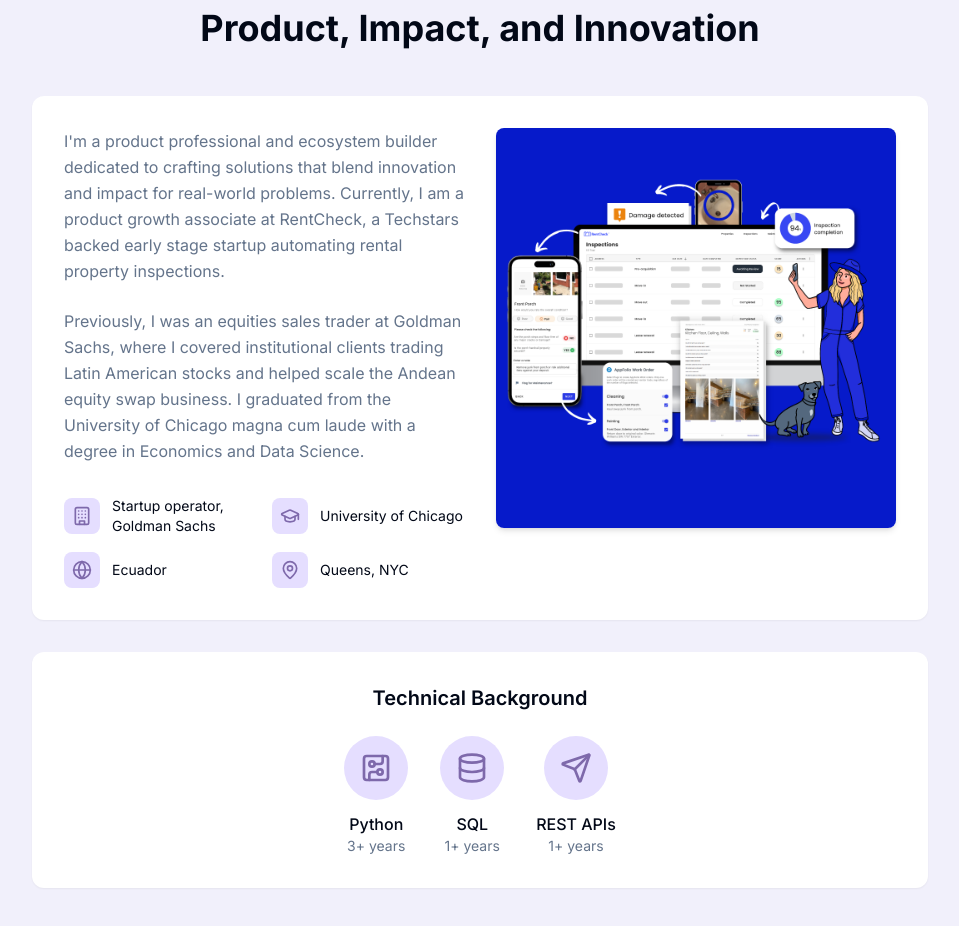
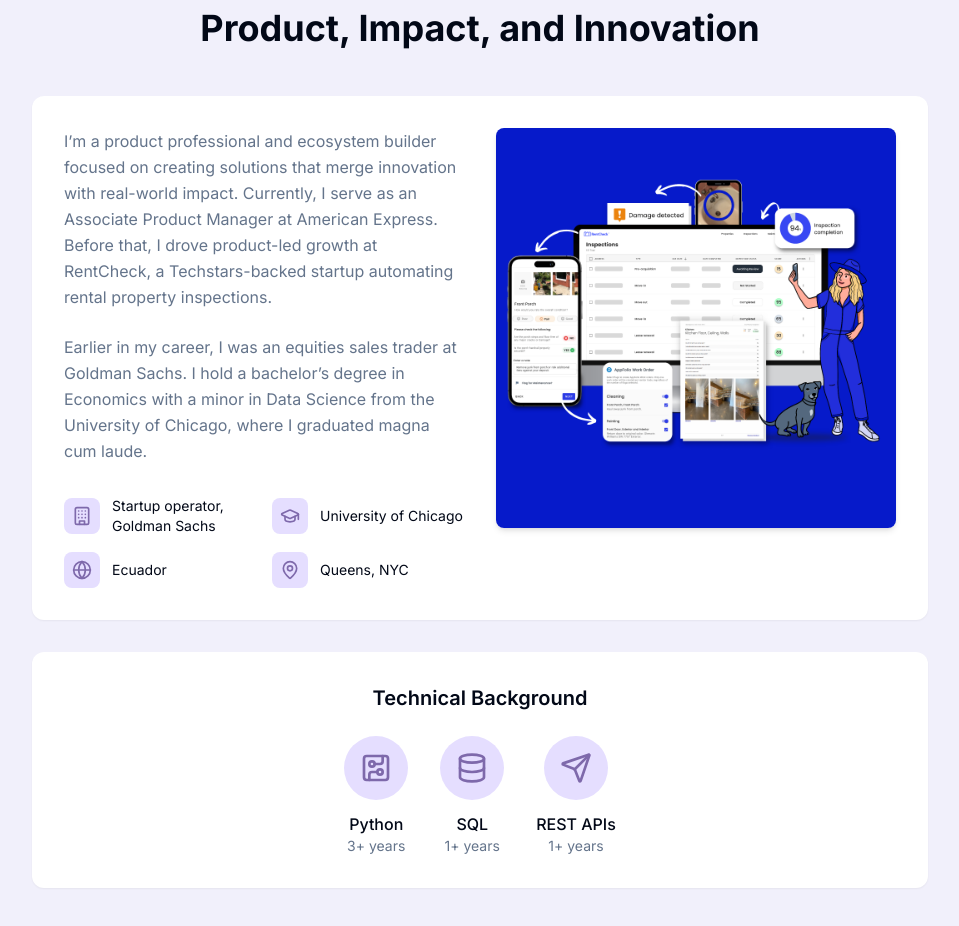
Before and after one commit to navjos/josselyn, a React (Vite) app: page / in a window 1280 px wide. Shown: the part 920-1846 px from the top of the page, without its empty margins (160-1119 px from the left). Built offline with nearby package versions, Linux system fonts and the light colour scheme.

Commit message:
Visual edit in Lovable

```diff
--- a/src/components/About.tsx
+++ b/src/components/About.tsx
@@ -30,10 +30,8 @@ const About = () => {
           <div className="bg-white p-8 rounded-xl shadow-sm card-hover max-w-4xl w-full mb-8">
             <div className="flex flex-col md:flex-row gap-8">
               <div className="md:w-1/2">
-                <p className="text-muted-foreground mb-6 leading-relaxed">I'm a product professional and ecosystem builder dedicated to crafting solutions that blend innovation and impact for real-world problems. Currently, I am a product growth associate at RentCheck, a Techstars backed early stage startup automating rental property inspections.</p>
-                <p className="text-muted-foreground mb-6 leading-relaxed">
-                  Previously, I was an equities sales trader at Goldman Sachs, where I covered institutional clients trading Latin American stocks and helped scale the Andean equity swap business. I graduated from the University of Chicago magna cum laude with a degree in Economics and Data Science.
-                </p>
+                <p className="text-muted-foreground mb-6 leading-relaxed">I’m a product professional and ecosystem builder focused on creating solutions that merge innovation with real-world impact. Currently, I serve as an Associate Product Manager at American Express. Before that, I drove product-led growth at RentCheck, a Techstars-backed startup automating rental property inspections.</p>
+                <p className="text-muted-foreground mb-6 leading-relaxed">Earlier in my career, I was an equities sales trader at Goldman Sachs. I hold a bachelor’s degree in Economics with a minor in Data Science from the University of Chicago, where I graduated magna cum laude.</p>
 
                 <div className="grid grid-cols-2 gap-4 mt-8">
                   <div className="flex items-center gap-3">
```
